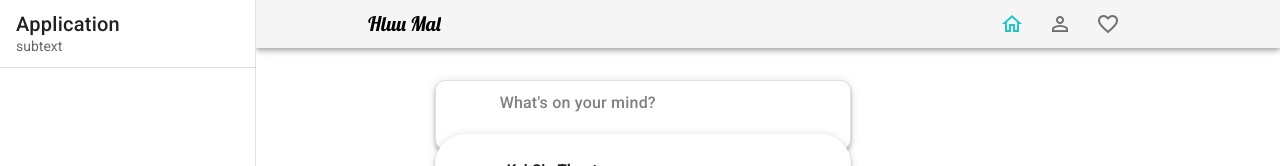
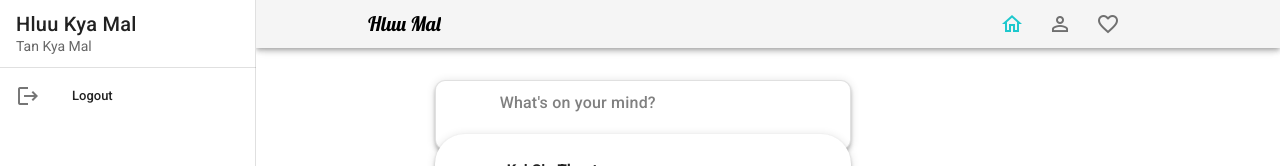
Before and after one commit to HtetLinMaung/charity_front_end, a Vue app: page / in a window 1280 px wide. Shown: the top 166 px of the page. Built offline with nearby package versions, Linux system fonts and the light colour scheme; sample sign-in values are in the browser's storage.

Commit message:
add logout

```diff
--- a/src/components/NavDrawer.vue
+++ b/src/components/NavDrawer.vue
@@ -2,15 +2,15 @@
   <v-navigation-drawer app>
     <v-list-item>
       <v-list-item-content>
-        <v-list-item-title class="title">Application</v-list-item-title>
-        <v-list-item-subtitle>subtext</v-list-item-subtitle>
+        <v-list-item-title class="title">Hluu Kya Mal</v-list-item-title>
+        <v-list-item-subtitle>Tan Kya Mal</v-list-item-subtitle>
       </v-list-item-content>
     </v-list-item>
 
     <v-divider></v-divider>
 
     <v-list dense nav>
-      <v-list-item v-for="item in items" :key="item.title" link>
+      <v-list-item @click="listAction(item)" v-for="item in items" :key="item.title" link>
         <v-list-item-icon>
           <v-icon>{{ item.icon }}</v-icon>
         </v-list-item-icon>
@@ -24,7 +24,22 @@
 </template>
 
 <script>
-export default {};
+export default {
+  data: () => ({
+    items: [{
+      icon: 'mdi-logout',
+      title: "Logout"
+    }]
+  }),
+  methods: {
+    listAction(item) {
+      if (item.title.match(/logout/i)) {
+        localStorage.setItem('token', '');
+        this.$router.push('/login');
+      }
+    }
+  }
+};
 </script>
 
 <style lang="scss">
```
